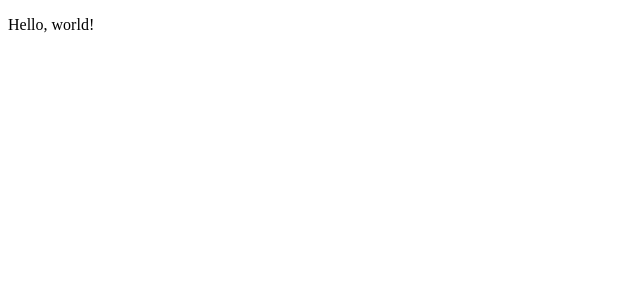
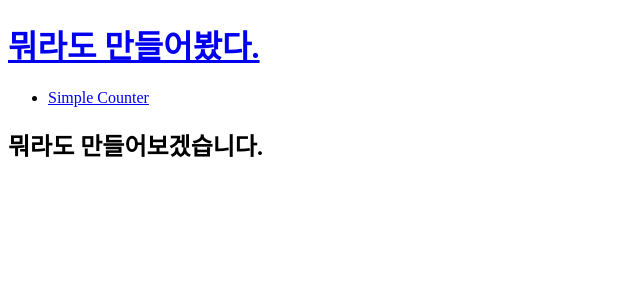
Before and after one commit to parkseonup/mini-projects, a React (Vite) app: page / in a window 1280 px wide. Shown: the top 300 px of the page, without its empty margins (0-640 px from the left). Built offline with nearby package versions, Linux system fonts and the light colour scheme.

Commit message:
feat: Implement init pages & navigation

```diff
--- a/src/App.tsx
+++ b/src/App.tsx
@@ -1,3 +1,21 @@
+import { Link, Outlet } from 'react-router-dom';
+
 export default function App() {
-  return <p>Hello, world!</p>;
+  return (
+    <header>
+      <h1>
+        <Link to='/'>뭐라도 만들어봤다.</Link>
+      </h1>
+
+      <nav>
+        <ul>
+          <li>
+            <Link to='/counter'>Simple Counter</Link>
+          </li>
+        </ul>
+      </nav>
+
+      <Outlet />
+    </header>
+  );
 }
--- a/src/main.tsx
+++ b/src/main.tsx
@@ -1,6 +1,30 @@
-import * as ReactDOM from 'react-dom';
+import { createRoot } from 'react-dom/client';
+import { createBrowserRouter, RouterProvider } from 'react-router-dom';
+import App from './App';
+import { StrictMode } from 'react';
+import Index from './pages';
+import Counter from './pages/counter';
 
-import App from './App';
+const router = createBrowserRouter([
+  {
+    path: '/',
+    element: <App />,
+    children: [
+      {
+        index: true,
+        element: <Index />,
+      },
+      {
+        path: '/counter',
+        element: <Counter />,
+      },
+    ],
+  },
+]);
 
-const container = document.getElementById('app');
-ReactDOM.render(<App />, container);
+const root = createRoot(document.getElementById('app') as HTMLElement);
+root.render(
+  <StrictMode>
+    <RouterProvider router={router} />
+  </StrictMode>
+);
--- /dev/null
+++ b/src/pages/index.tsx
@@ -0,0 +1,7 @@
+export default function Index() {
+  return (
+    <section>
+      <h2>뭐라도 만들어보겠습니다.</h2>
+    </section>
+  );
+}
```
